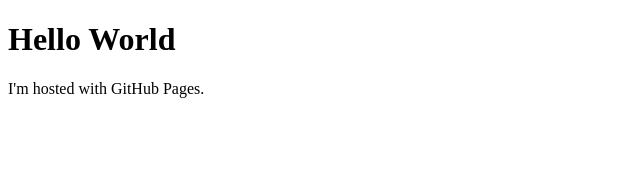
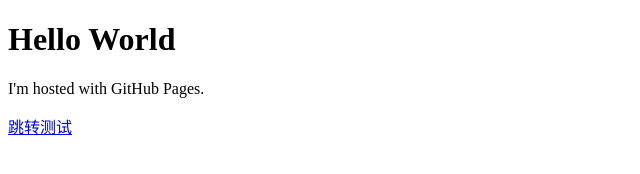
Before and after one commit to landonacloud/landonacloud.github.io-TporMmy, a plain HTML site: page index.html in a window 1280 px wide. Shown: the whole page, without its empty margins (0-640 px from the left). Drawn offline with Linux system fonts and the light colour scheme.

Commit message:
Update index.html

```diff
--- a/index.html
+++ b/index.html
@@ -3,5 +3,6 @@
 <body>
 <h1>Hello World</h1>
 <p>I'm hosted with GitHub Pages.</p>
+<a href="test01.html">跳转测试</a>
 </body>
 </html>
```
